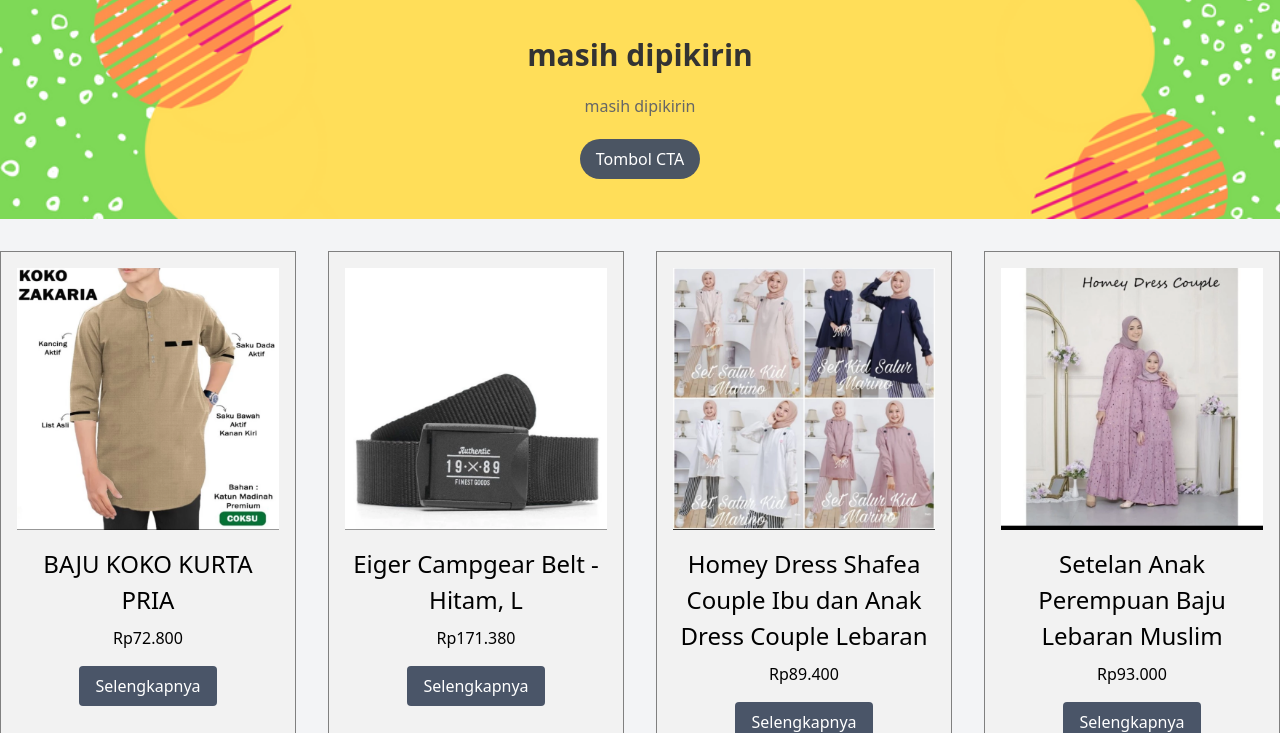
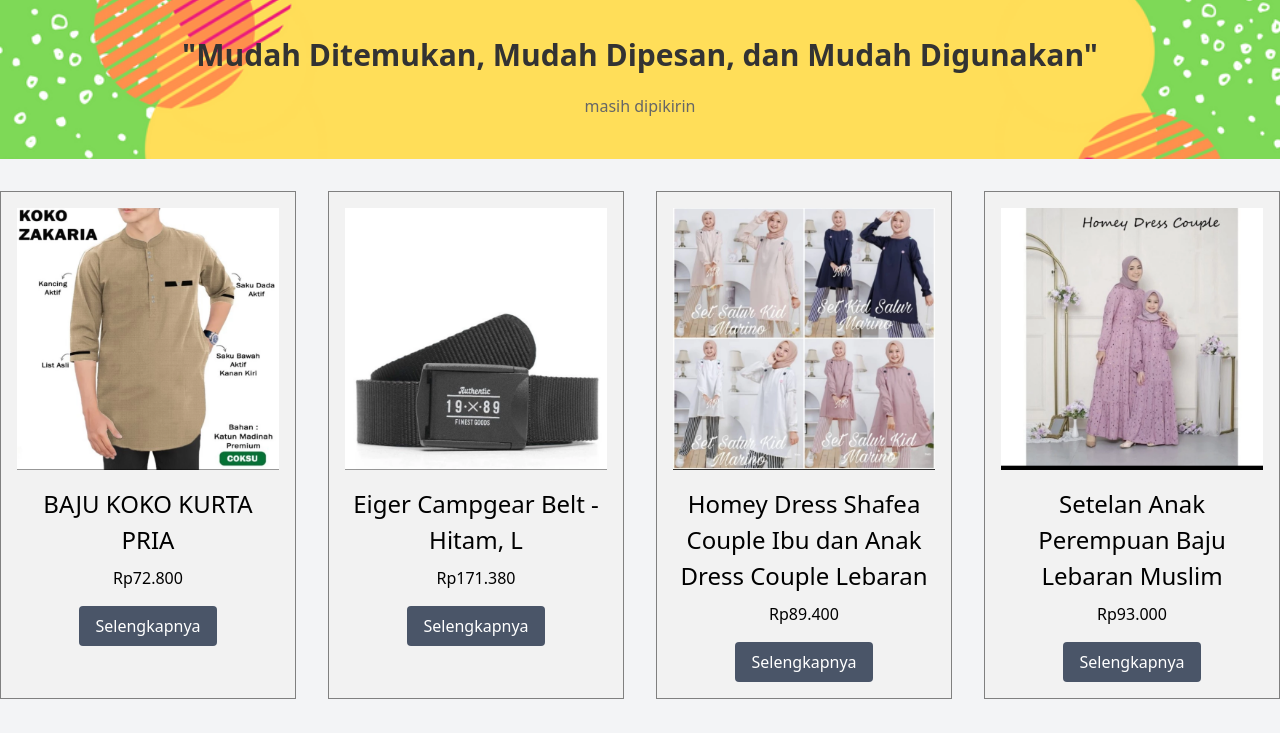
Before and after one commit to Smeagol03/atkatalog, a plain HTML site: page index.html in a window 1280 px wide. Shown: the part 67-800 px from the top of the page. Drawn offline with nearby package versions, Linux system fonts and the light colour scheme.

```diff
--- a/index.html
+++ b/index.html
@@ -315,9 +315,8 @@
 
 <section class="tagline py-10">
   <div class="container mx-auto text-center">
-    <h2 class="text-3xl font-bold mb-5">masih dipikirin</h2>
+    <h2 class="text-3xl font-bold mb-5">"Mudah Ditemukan, Mudah Dipesan, dan Mudah Digunakan"</h2>
     <p class="text-gray-500 leading-relaxed">masih dipikirin</p>
-    <a href="#" class="bg-blue-500 text-white py-2 px-4 rounded-full mt-5 inline-block">Tombol CTA</a>
   </div>
 </section>
 
```
